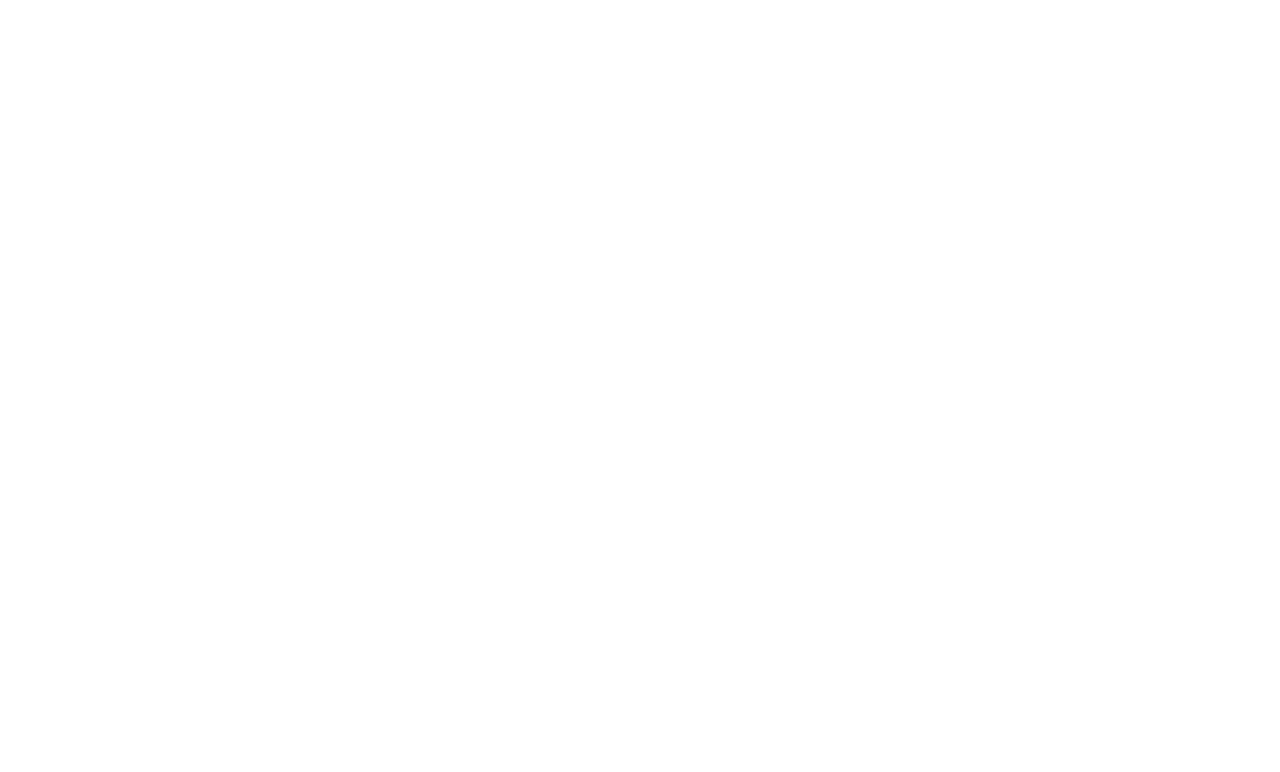
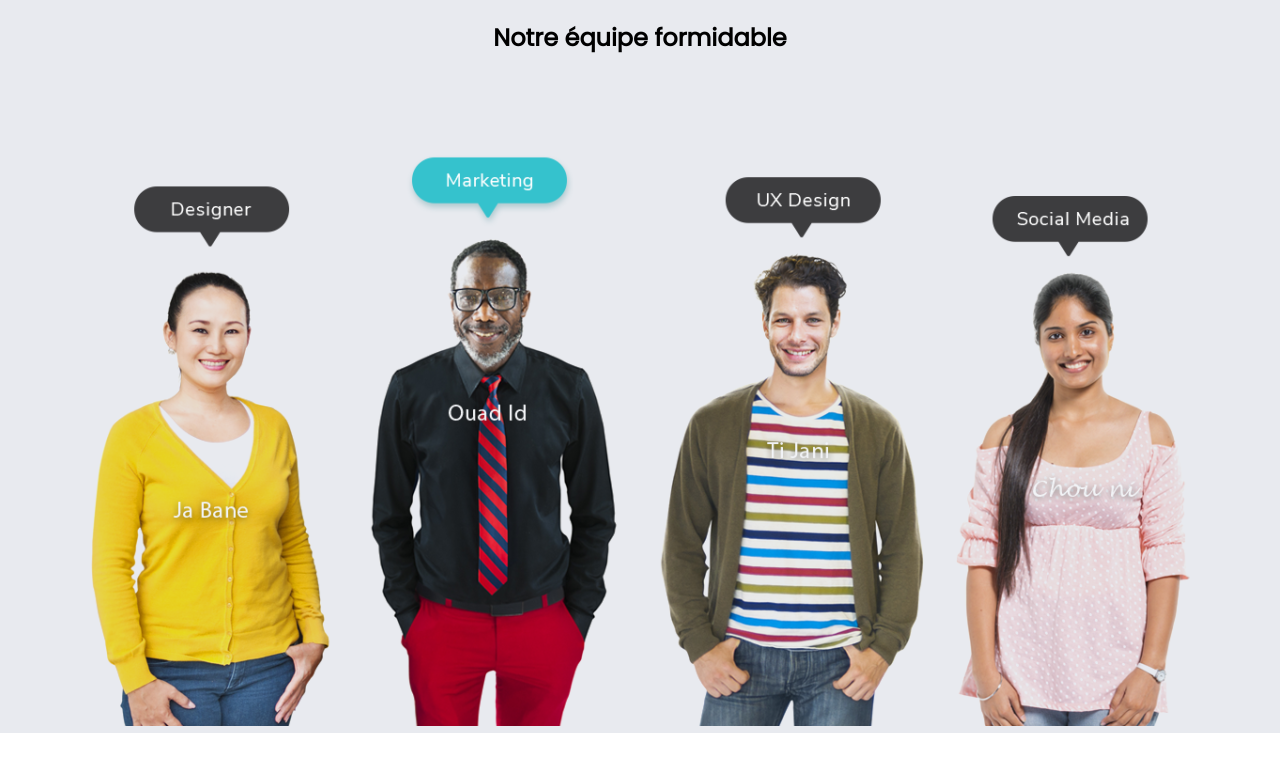
Before and after one commit to mell-khadija/brief-project, a plain HTML site: page index.html in a window 1280 px wide. Drawn offline with Linux system fonts and the light colour scheme.

Commit message:
the section number 2 of the site is terminated

```diff
--- a/css/main.scss
+++ b/css/main.scss
@@ -0,0 +1 @@
+@import "./sass/layout/section2";
--- a/css/sass/_base.scss
+++ b/css/sass/_base.scss
@@ -4,7 +4,7 @@
 
 
 * {
-    margin-top: 0;
+    margin: 0;
     padding: 0;
     -moz-box-sizing: border-box;
     -webkit-box-sizing: border-box;
@@ -25,6 +25,7 @@ html {
 
 body {
     font-family: 'Poppins', sans-serif;
+    max-width: 100%;
 
 }
 
@@ -33,4 +34,5 @@ body {
     padding-left: 15px;
     padding-right: 15px;
     margin: 0px auto;
+
 }
--- a/css/sass/layout/_section2.scss
+++ b/css/sass/layout/_section2.scss
@@ -0,0 +1,26 @@
+@import "../variable";
+@import "../base";
+
+
+
+
+
+#sec2{
+    background-color: #e8eaef;
+
+
+
+    .s2{
+        text-align: center;
+        padding-top: 20px;
+    }
+    .flex{
+
+
+       display: flex;
+       align-items: center;
+       justify-content: center;
+       flex-wrap: wrap;
+
+    }
+}
--- a/index.html
+++ b/index.html
@@ -1,17 +1,47 @@
 <!DOCTYPE html>
 <html lang="en" dir="ltr">
+
 <head>
     <meta charset="UTF-8">
     <meta name="description" content="">
     <meta name="viewport" content="width=device-width, initial-scale=1.0">
     <link href="https://fonts.googleapis.com/css?family=Poppins&display=swap" rel="stylesheet">
+    <link rel="stylesheet" href="./css/main.css">
     <title>web design with sass</title>
 </head>
+
 <body>
-    <header>
-    </header>
-    <section></section>
-    <section></section>
-    <footer></footer>
+
+    <section id="sec2">
+
+        <div class="s2">
+            <h1>Notre équipe formidable </h1>
+        </div>
+
+
+        <div class="flex">
+            <a href="#">
+                <img src="Images/1.png"  alt="hanan">
+            </a>
+            <a href="#">
+                <img src="Images/2.png" alt="wadid">
+            </a>
+            <a href="#">
+                <img src="Images/3.png" alt="tijani">
+
+            </a>
+            <a href="#">
+                <img src="Images/4.png" alt="iman">
+            </a>
+        </div>
+    </section>
+
+
+
+
+
+
+
 </body>
+
 </html>
```
Also changed, not shown: Images/1.png (added), Images/2.png (added), Images/3.png (added), Images/4.png (added), Images/team-member-1.png (deleted), css/main.css (added).
